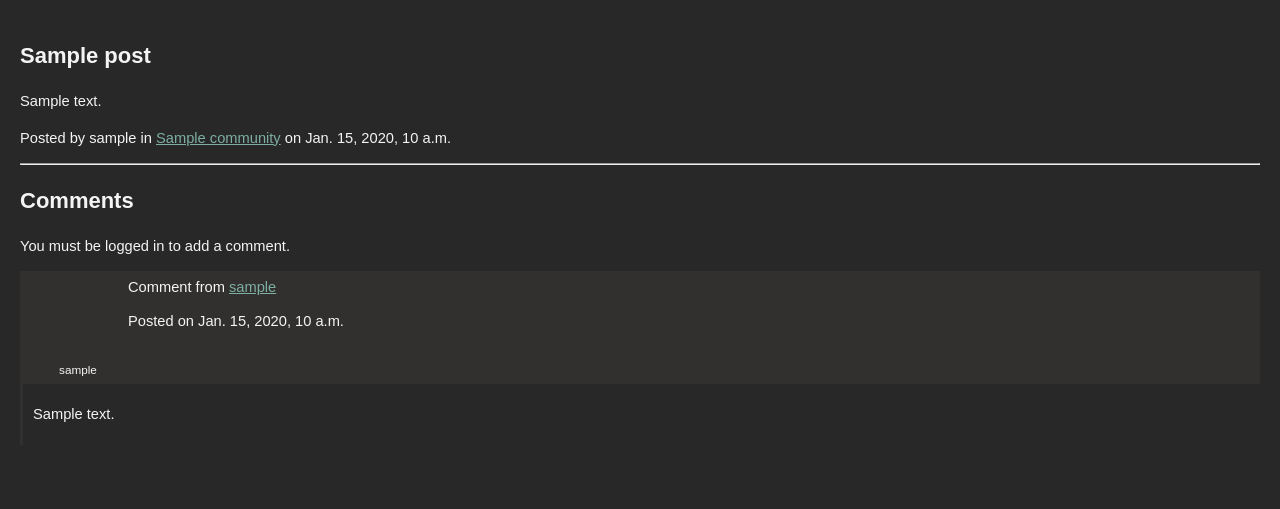
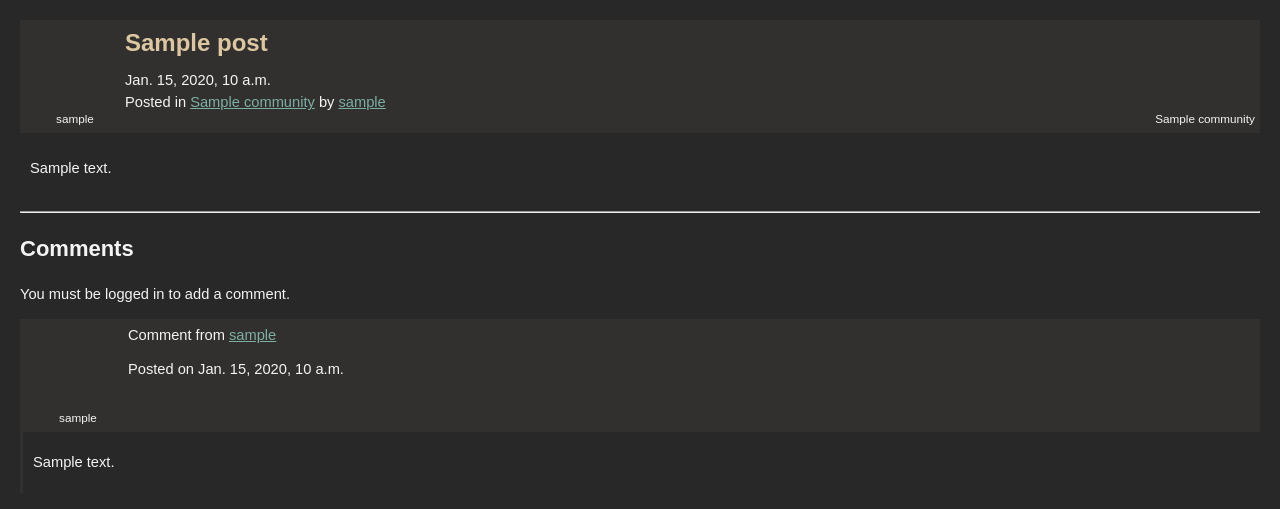
Before and after one commit to james-adcott-edu/scroller, a Django app: a page that uses forum/templates/post_detail.html in a window 1280 px wide. Shown: the part 52-561 px from the top of the page. Run offline with Django 5.2, Linux system fonts and the light colour scheme; tables that the repository leaves empty hold one stand-in row (values such as "Sample post"); some libraries are stand-ins or nearby versions.

Commit message:
update post detail template

```diff
--- a/forum/templates/post_detail.html
+++ b/forum/templates/post_detail.html
@@ -4,9 +4,44 @@
 
 {% block content %}
 <div class="post-detail-container">
-    <h2>{{ post.title|escape }}</h2>
-    <p>{{ post.rendered_content|safe }}</p>
-    <p>Posted by {{ post.created_by.username }} in <a href="{% url 'community_detail' post.community.slug %}">{{ post.community.name }}</a> on {{ post.created_at }}</p>
+    <div class="post_header">
+
+        <div class="icon usericon">
+            <a href="{% url 'profile_view' post.created_by.username %}">
+                <svg width="80" height="80" data-jdenticon-value="user-{{ post.created_by.username }}"></svg>
+                {{ post.created_by.username|escape }}
+            </a>
+        </div>
+        {% if post.community %}
+        <div class="icon communityicon">
+            <a href="{% url 'community_detail' post.community.slug %}">
+                <svg width="80" height="80" data-jdenticon-value="comm-{{ post.community.slug }}"></svg>
+                {{ post.community.name|escape }}
+            </a>
+        </div>
+        {% endif %}
+        <div class="post_listing_meta">
+            <div class="post_listing_title">
+                <a href="{% url 'post_detail' post.community.slug post.id %}">{{ post.title|escape }}</a>
+            </div>
+            <div class="post_listing_datetime">{{ post.created_at }}</div>
+            <div class="post_listing_location">
+                {% if post.community %}
+                <span class="post_listing_community">
+                    Posted in <a href="{% url 'community_detail' post.community.slug %}">{{ post.community.name|escape }}</a>
+                </span>
+                {% else %}
+                <span class="post_listing_blogtext">Blog post</span>
+                {% endif %}
+                <span class="post_listing_user">
+                    by <a href="{% url 'profile_view' post.created_by.username %}">{{ post.created_by.username|escape }}</a>
+                </span>
+            </div>
+        </div>
+
+    </div>
+
+    <div class="post_content">{{ post.rendered_content|safe }}</div>
 
     {% if user.is_authenticated and user == post.created_by or user.is_staff %}
     <div id="author_controls">
--- a/static/css/style.css
+++ b/static/css/style.css
@@ -144,6 +144,13 @@ header h1 {
     padding: 5px;
 }
 
+.post_header {
+    display: grid;
+    grid-template-columns: 100px auto 100px;
+    background: var(--box-bg);
+    padding: 5px;
+}
+
 .icon {
     font-size: .8em;
     text-align: center;
@@ -166,16 +173,23 @@ header h1 {
     text-decoration: none;
 }
 
+.post_header .communityicon,
 .post_listing .communityicon {
     grid-area: 1 / 3 / 1 / 3;
 }
 
+.post_header .usericon,
 .post_listing .usericon {
     grid-area: 1 / 1 / 1 / 1;
 }
 
+.post_header .post_listing_meta,
 .post_listing .post_listing_meta {
     grid-area: 1 / 2 / 1 / 2;
+}
+
+.post_content {
+    padding: 10px;
 }
 
 .community_item {
```
Also changed, not shown: 1 other file.
